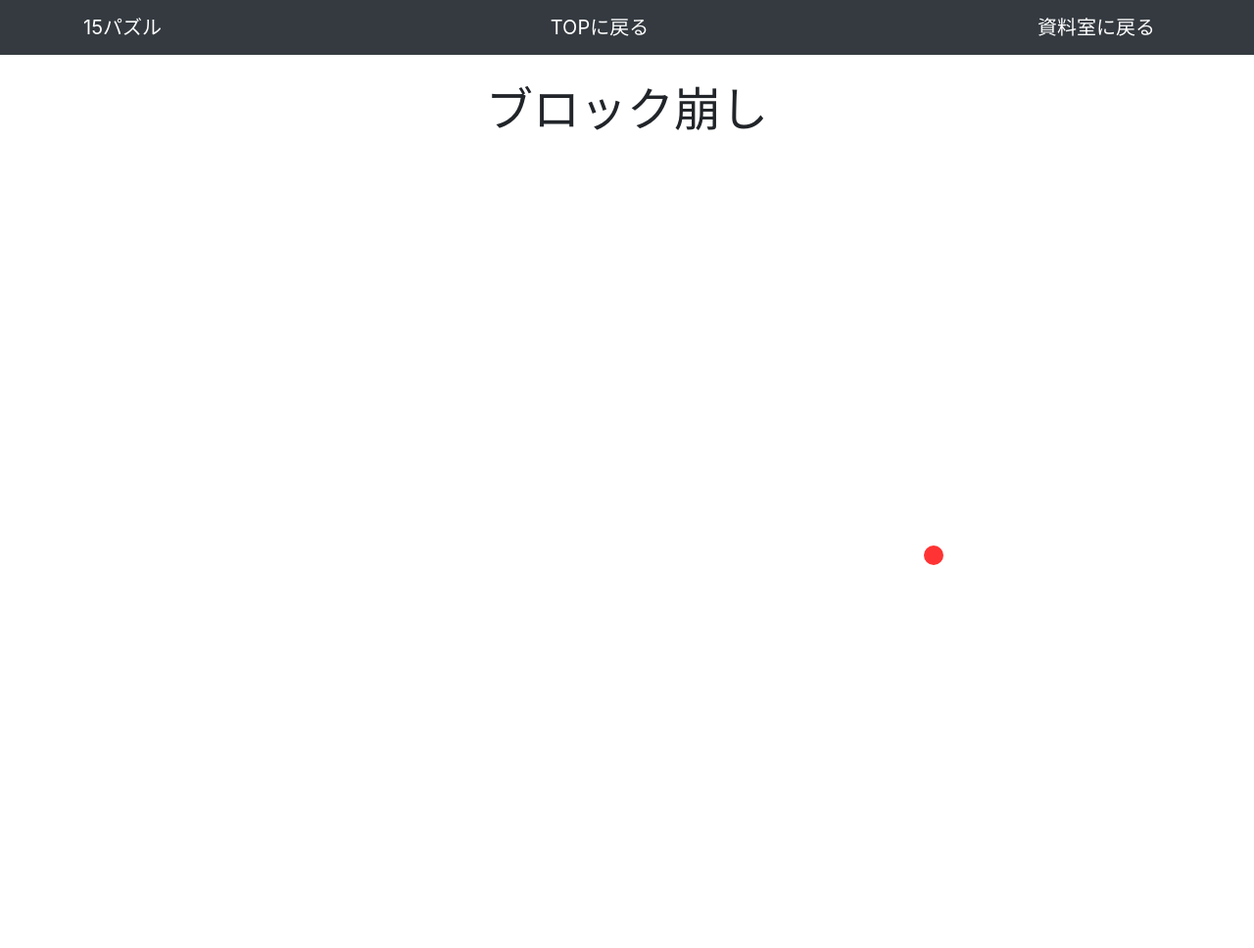
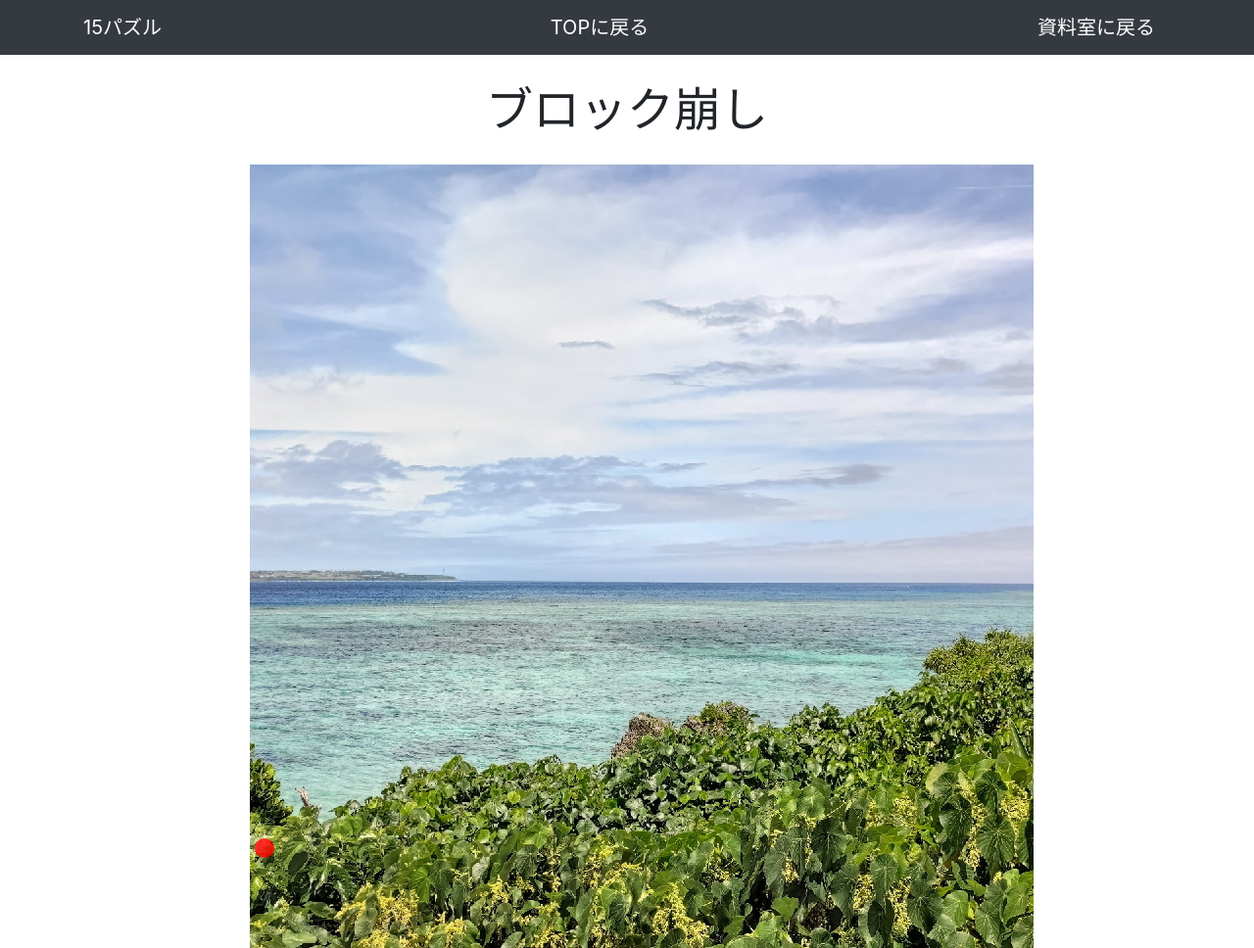
Before and after one commit to hirarira/canvas-breakout, a website built with webpack: page index.html in a window 1280 px wide. Shown: the top 968 px of the page at 98% size. Built offline with nearby package versions, Linux system fonts and the light colour scheme.

Commit message:
背景画像を追加します

```diff
--- a/index.html
+++ b/index.html
@@ -35,7 +35,7 @@
       </div>
       <div class="row">
         <div class="col">
-          <canvas id="canvas" width="1000" height="1000"></canvas>
+          <canvas id="canvas" width="800" height="800"></canvas>
         </div>
       </div>
       <div class="row">
--- a/src/index.ts
+++ b/src/index.ts
@@ -10,20 +10,20 @@ class Ball {
   constructor(init_x: number, init_y: number, windowSize: number) {
     this.x = init_x;
     this.y = init_y;
-    this.vx = 2;
-    this.vy = 1;
+    this.vx = 5;
+    this.vy = 2;
     this.windowSize = windowSize;
   }
 
   frameChamge() {
-    this.x += this.vx;
-    this.y += this.vy;
     if(this.x < 10 || this.x > this.windowSize - 10) {
       this.vx *= -1;
     }
     if(this.y < 10 || this.y > this.windowSize - 10) {
       this.vy *= -1;
     }
+    this.x += this.vx;
+    this.y += this.vy;
   }
 }
 
@@ -35,14 +35,17 @@ class GameObject {
   ball: Ball;
   timerID: any;
   fps: number;
+  backgroundImage: HTMLImageElement;
 
   constructor() {
     const canvas: any = document.getElementById('canvas');
     this.canvas = canvas;
     this.ctx = canvas.getContext('2d');
-    this.windowSize = 1000;
+    this.windowSize = 800;
     this.ball = new Ball(100, 100, this.windowSize);
     this.fps = 60;
+    this.backgroundImage = new Image();
+    this.backgroundImage.src = './img/sea.jpg';
   }
 
   frame() {
@@ -54,6 +57,7 @@ class GameObject {
   draw() {
     this.ctx.clearRect(0, 0, this.windowSize, this.windowSize);
     this.ctx.beginPath();
+    this.ctx.drawImage(this.backgroundImage, 0, 0, this.windowSize, this.windowSize, 0, 0, this.windowSize, this.windowSize)
     this.ctx.arc( this.ball.x, this.ball.y, 10, 0 * Math.PI / 180, 360 * Math.PI / 180, false ) ;
     this.ctx.fillStyle = "rgba(255,0,0,0.8)" ;
     this.ctx.fill() ;
```
Also changed, not shown: img/sea.jpg (added).
